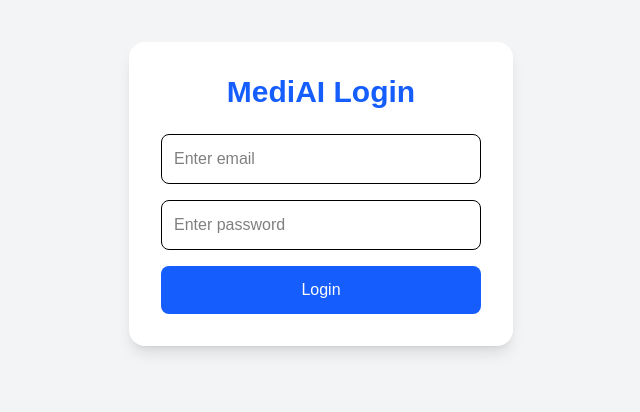
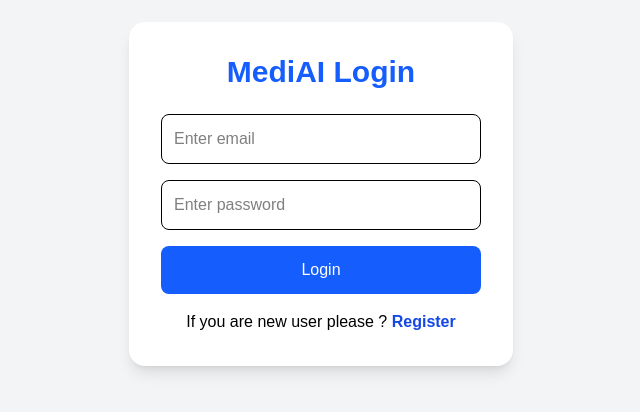
Before and after one commit to yadavraushan721/MediAI, a React (Vite) app in the folder mediai-frontend/: page /login in a window 1280 px wide. Shown: the part 206-618 px from the top of the page, without its empty margins (319-959 px from the left). Built offline with nearby package versions, Linux system fonts and the light colour scheme.

Commit message:
Finalized MediAI production features and approval workflow

```diff
--- /dev/null
+++ b/mediai-frontend/src/components/Navbar.jsx
@@ -0,0 +1,13 @@
+const Navbar = () => {
+  return (
+    <div className="bg-white shadow p-4 flex justify-between">
+      <h2 className="text-xl font-semibold">Dashboard</h2>
+
+      <button className="bg-red-500 text-white px-4 py-2 rounded">
+        Logout
+      </button>
+    </div>
+  );
+};
+
+export default Navbar;
--- a/mediai-frontend/src/pages/auth/LoginPage.jsx
+++ b/mediai-frontend/src/pages/auth/LoginPage.jsx
@@ -1,5 +1,5 @@
 import { useState } from "react";
-import { useNavigate } from "react-router-dom";
+import { useNavigate, Link } from "react-router-dom";
 
 import { loginUser } from "../../services/authService";
 
@@ -33,7 +33,7 @@ const LoginPage = () => {
     try {
       const response = await loginUser(formData);
 
-    //   console.log(response);
+      //   console.log(response);
 
       toast.success("Login Successful");
 
@@ -52,7 +52,7 @@ const LoginPage = () => {
     } catch (error) {
       console.error(error);
 
-      toast.error(error.response?.data?.message || "Invalid Credentials");
+      toast.error(error.response?.data || "Invalid Credentials");
     }
   };
 
@@ -89,6 +89,15 @@ const LoginPage = () => {
             Login
           </button>
         </form>
+
+        <p className="text-center mt-4">
+          {" "}
+          If you are new user please ?{" "}
+          <Link to="/register" className="text-blue-700 font-semibold">
+            {" "}
+            Register{" "}
+          </Link>{" "}
+        </p>
       </div>
     </div>
   );
```
